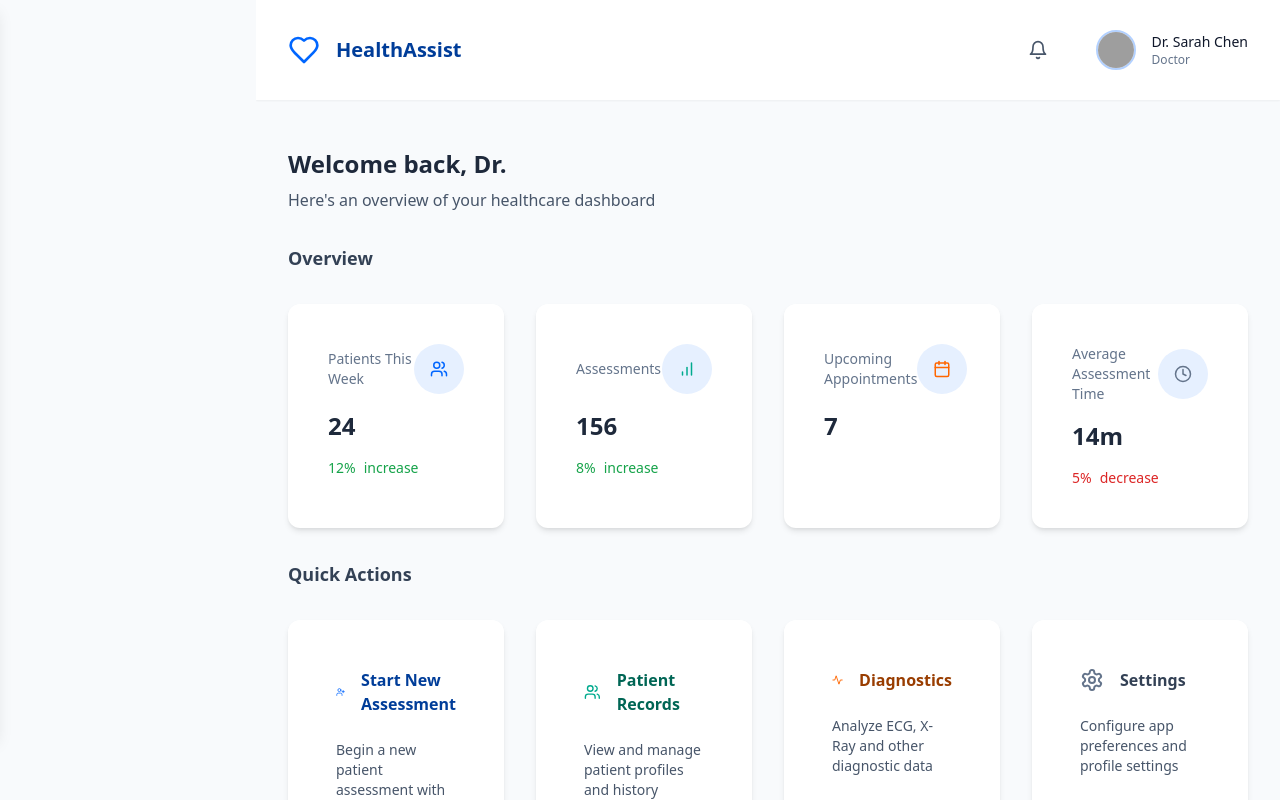
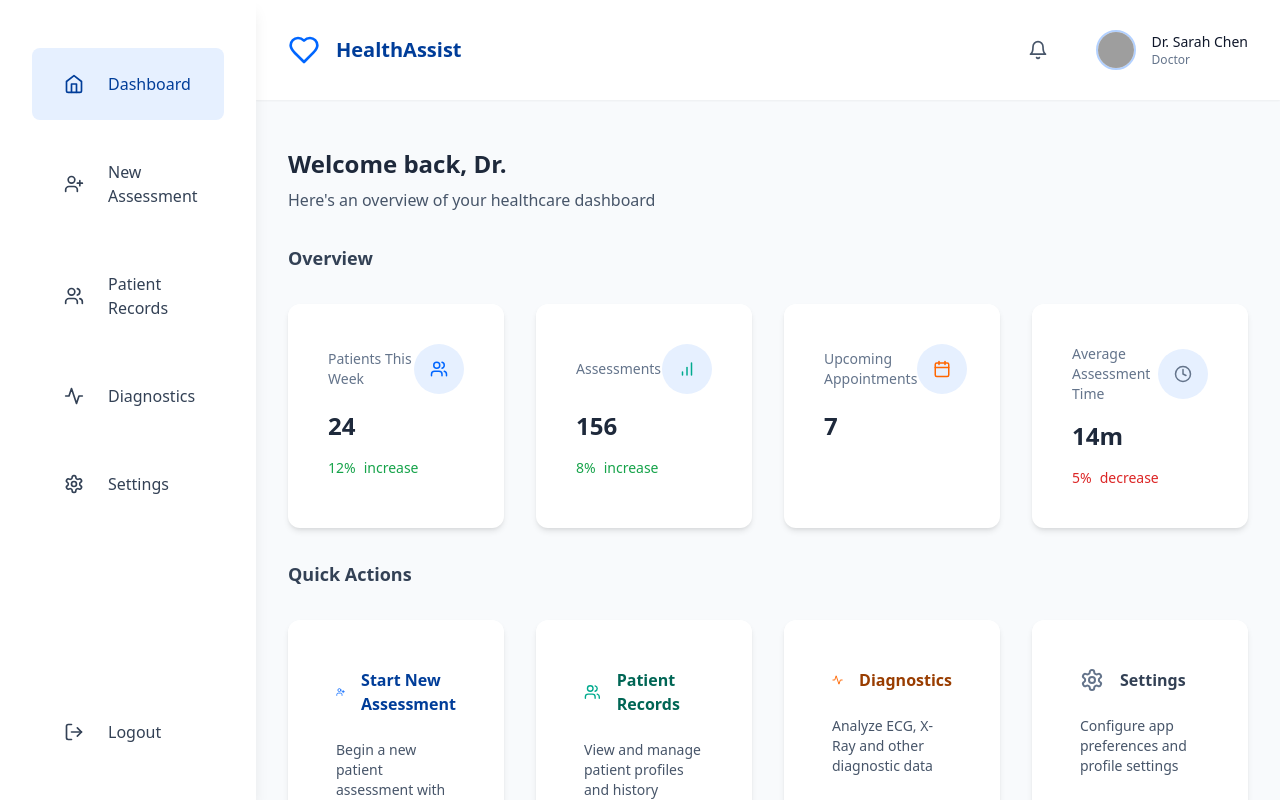
Before and after one commit to Sujal7ss/HealthAI-Team154, a React (Vite) app in the folder frontend/: page / in a window 1280 px wide. Both pictures are taken after a click on the button "Sign in". Built offline with nearby package versions, Linux system fonts and the light colour scheme; grey boxes are pictures that could not be loaded; a web font is replaced by a local one.

Commit message:
Update Sidebar.tsx

```diff
--- a/frontend/src/components/layout/Sidebar.tsx
+++ b/frontend/src/components/layout/Sidebar.tsx
@@ -23,19 +23,11 @@ const Sidebar: React.FC<SidebarProps> = ({ isOpen, toggleSidebar }) => {
   const sidebarVariants = {
     open: {
       x: 0,
-      transition: {
-        type: 'spring',
-        stiffness: 300,
-        damping: 30
-      }
+      transition: { type: 'spring', stiffness: 300, damping: 30 }
     },
     closed: {
       x: '-100%',
-      transition: {
-        type: 'spring',
-        stiffness: 300,
-        damping: 30
-      }
+      transition: { type: 'spring', stiffness: 300, damping: 30 }
     }
   };
 
@@ -44,7 +36,7 @@ const Sidebar: React.FC<SidebarProps> = ({ isOpen, toggleSidebar }) => {
     { icon: <UserPlus size={20} />, text: 'New Assessment', path: '/assessment/new' },
     { icon: <Users size={20} />, text: 'Patient Records', path: '/patients' },
     { icon: <Activity size={20} />, text: 'Diagnostics', path: '/diagnostics' },
-    { icon: <Settings size={20} />, text: 'Settings', path: '/settings' },
+    { icon: <Settings size={20} />, text: 'Settings', path: '/settings' }
   ];
 
   const handleLogout = async () => {
@@ -58,23 +50,29 @@ const Sidebar: React.FC<SidebarProps> = ({ isOpen, toggleSidebar }) => {
         <div
           className="fixed inset-0 bg-black bg-opacity-50 z-20 lg:hidden"
           onClick={toggleSidebar}
+          aria-hidden="true"
         />
       )}
 
       {/* Sidebar */}
       <motion.aside
-        className={`fixed top-0 left-0 h-full bg-white w-64 shadow-lg z-30
-                  lg:translate-x-0 lg:static lg:h-[calc(100vh-64px)]`}
+        className={`fixed top-0 left-0 z-30 max-h-screen w-64 bg-white shadow-lg
+                    ${isOpen ? '' : 'hidden'}
+                    lg:block lg:static `}
         initial={false}
-        animate={isOpen ? 'open' : 'closed'}
+        animate={isOpen || window.innerWidth >= 1024 ? 'open' : 'closed'}
         variants={sidebarVariants}
+        role="navigation"
+        aria-expanded={isOpen}
       >
+        <div className="h-full flex flex-col justify-between">
+          <div>
             {/* Mobile close button */}
             <div className="flex justify-end p-4 lg:hidden">
               <button
                 onClick={toggleSidebar}
                 className="p-2 rounded-full hover:bg-gray-100"
-            aria-label="Close menu"
+                aria-label="Close sidebar"
               >
                 <X size={20} className="text-neutral-600" />
               </button>
@@ -82,7 +80,7 @@ const Sidebar: React.FC<SidebarProps> = ({ isOpen, toggleSidebar }) => {
 
             {/* Navigation links */}
             <nav className="px-4 py-6">
-          <ul className="space-y-3">
+              <ul className="space-y-2">
                 {navItems.map((item, index) => (
                   <li key={index}>
                     <NavLink
@@ -94,7 +92,7 @@ const Sidebar: React.FC<SidebarProps> = ({ isOpen, toggleSidebar }) => {
                         `flex items-center px-4 py-3 rounded-lg transition-colors ${
                           isActive
                             ? 'bg-primary-50 text-primary-700 font-medium'
-                        : 'text-neutral-600 hover:bg-neutral-50'
+                            : 'text-neutral-700 hover:bg-neutral-100'
                         }`
                       }
                     >
@@ -105,16 +103,18 @@ const Sidebar: React.FC<SidebarProps> = ({ isOpen, toggleSidebar }) => {
                 ))}
               </ul>
             </nav>
+          </div>
 
-        {/* Logout button */}
-        <div className="absolute bottom-8 w-full px-4">
+          {/* Logout button at bottom */}
+          <div className="p-4">
             <button
               onClick={handleLogout}
-            className="flex items-center w-full px-4 py-3 text-neutral-600 hover:bg-neutral-50 rounded-lg transition-colors"
+              className="flex items-center w-full px-4 py-3 text-neutral-700 hover:bg-neutral-100 rounded-lg transition-colors"
             >
               <LogOut size={20} className="mr-3" />
               <span>Logout</span>
             </button>
+          </div>
         </div>
       </motion.aside>
     </>
```
Lines whose indentation alone changed are shown as unchanged.
